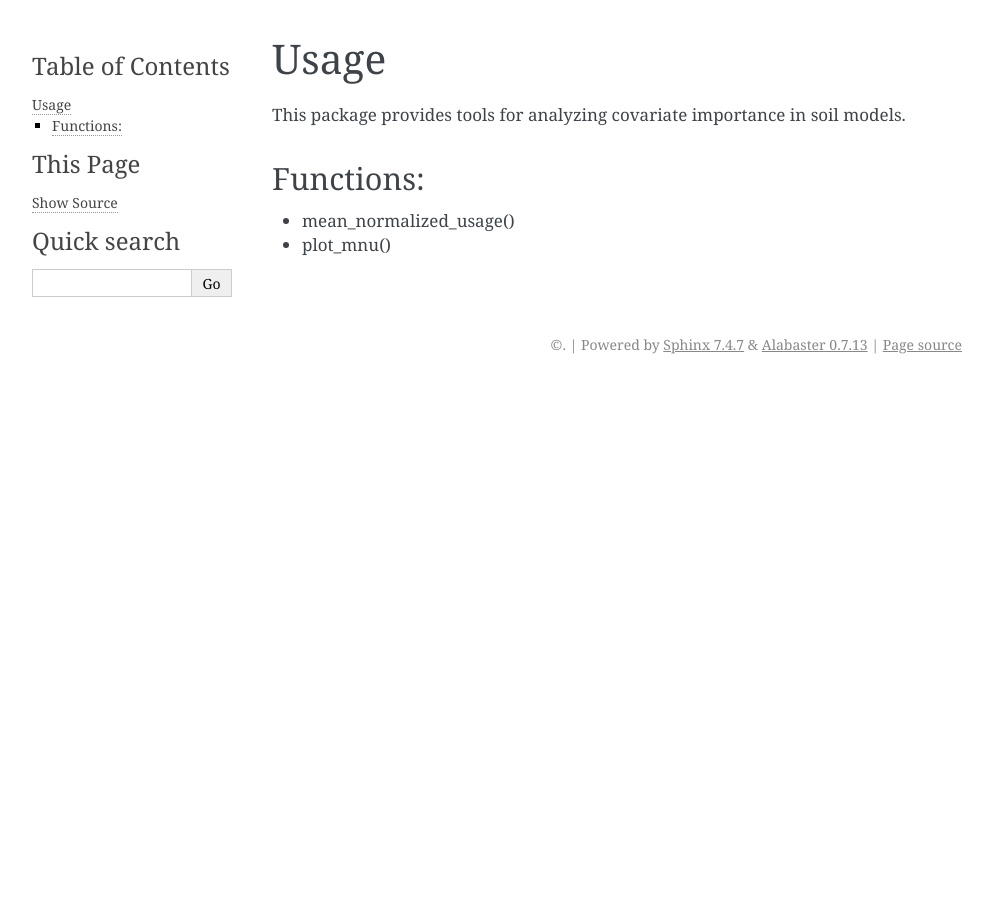
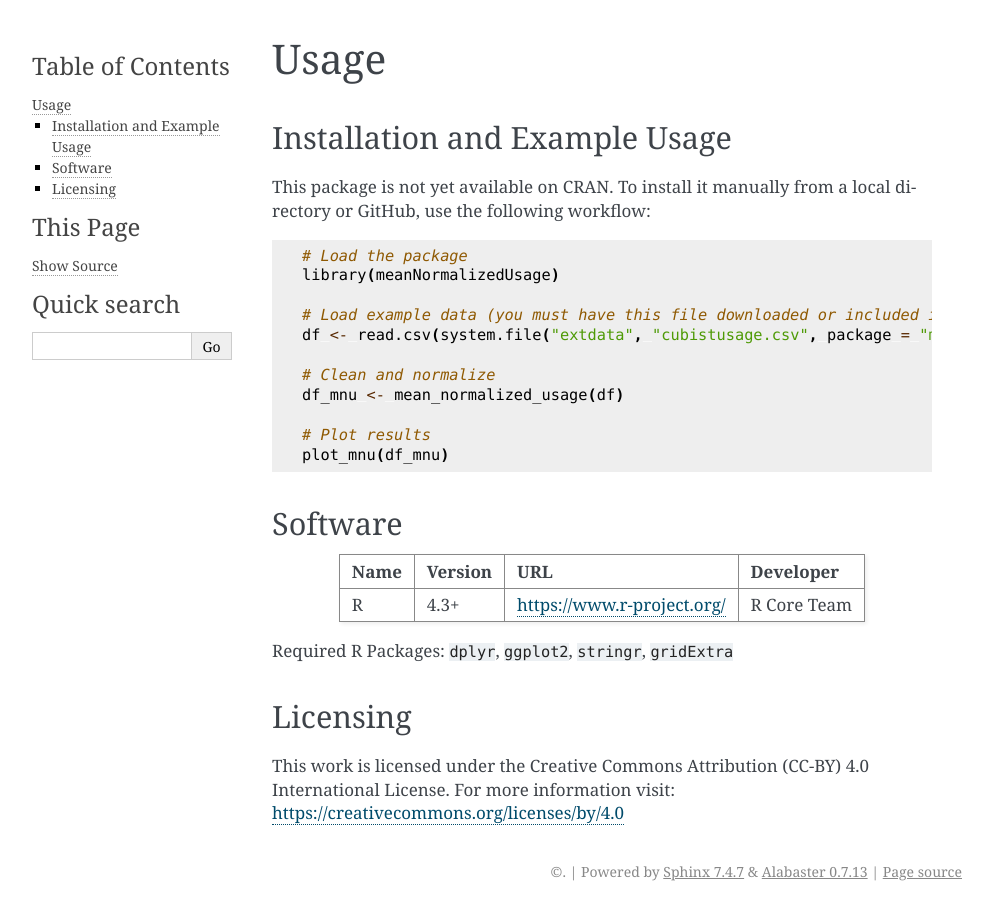
Before and after one commit to MollicMeyer/mean-normalized-usage, a Sphinx documentation site: the page built from docs/usage.rst, in a window 1280 px wide. Shown: the whole page, without its empty margins (148-1141 px from the left). Built offline with Sphinx 7.4.7, drawn with Linux system fonts in a browser that asks for light colours.

Commit message:
Updated Usage page for ReadTheDocs

```diff
--- a/docs/usage.rst
+++ b/docs/usage.rst
@@ -1,10 +1,41 @@
 Usage
 =====
 
-This package provides tools for analyzing covariate importance in soil models.
+Installation and Example Usage
+-------------------------------
 
-Functions:
-----------
+This package is not yet available on CRAN. To install it manually from a local directory or GitHub, use the following workflow:
 
-- mean_normalized_usage()
-- plot_mnu()
+.. code-block:: r
+
+    # Load the package
+    library(meanNormalizedUsage)
+
+    # Load example data (you must have this file downloaded or included in your repo)
+    df <- read.csv(system.file("extdata", "cubistusage.csv", package = "meanNormalizedUsage"))
+
+    # Clean and normalize
+    df_mnu <- mean_normalized_usage(df)
+
+    # Plot results
+    plot_mnu(df_mnu)
+
+
+Software
+--------
+
++------+---------+----------------------------+-------------+
+| Name | Version | URL                        | Developer   |
++======+=========+============================+=============+
+| R    | 4.3+    | https://www.r-project.org/ | R Core Team |
++------+---------+----------------------------+-------------+
+
+Required R Packages:
+``dplyr``, ``ggplot2``, ``stringr``, ``gridExtra``
+
+
+Licensing
+---------
+
+This work is licensed under the Creative Commons Attribution (CC-BY) 4.0 International License.
+For more information visit: https://creativecommons.org/licenses/by/4.0
```
